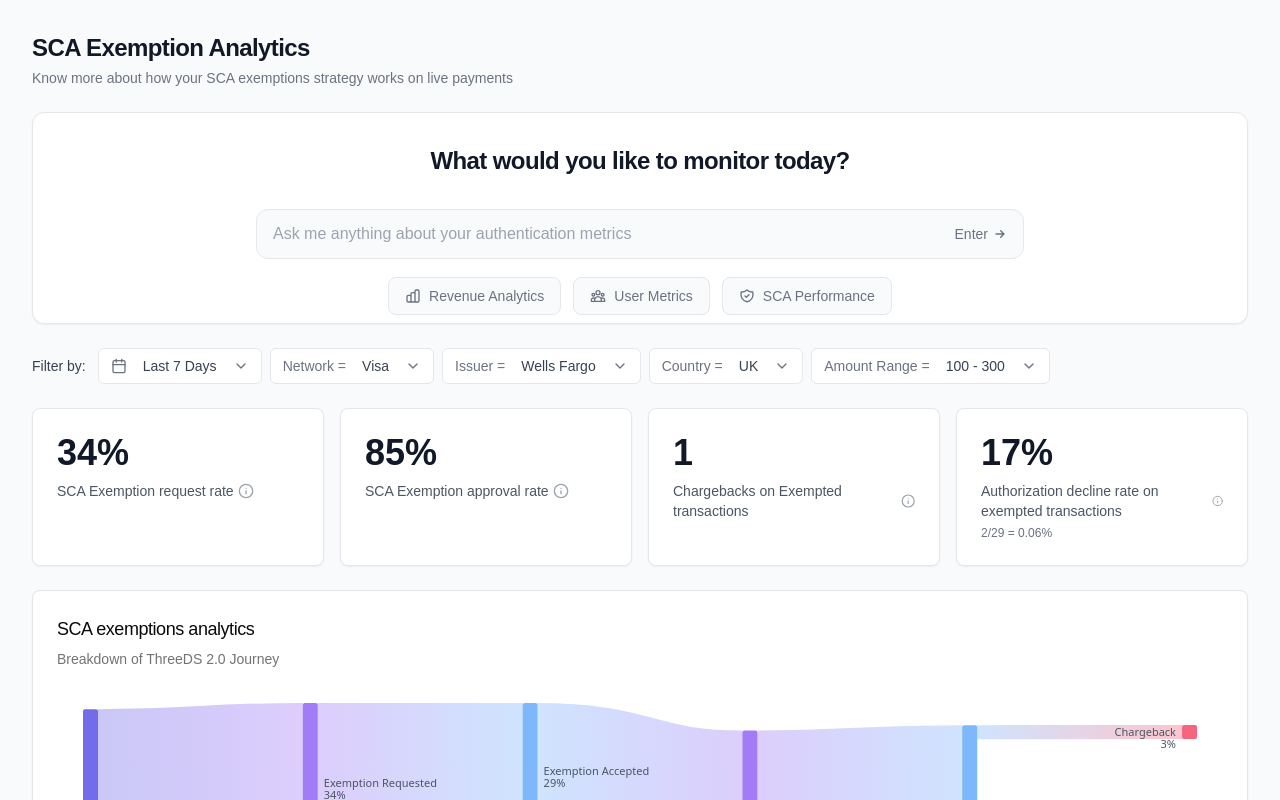
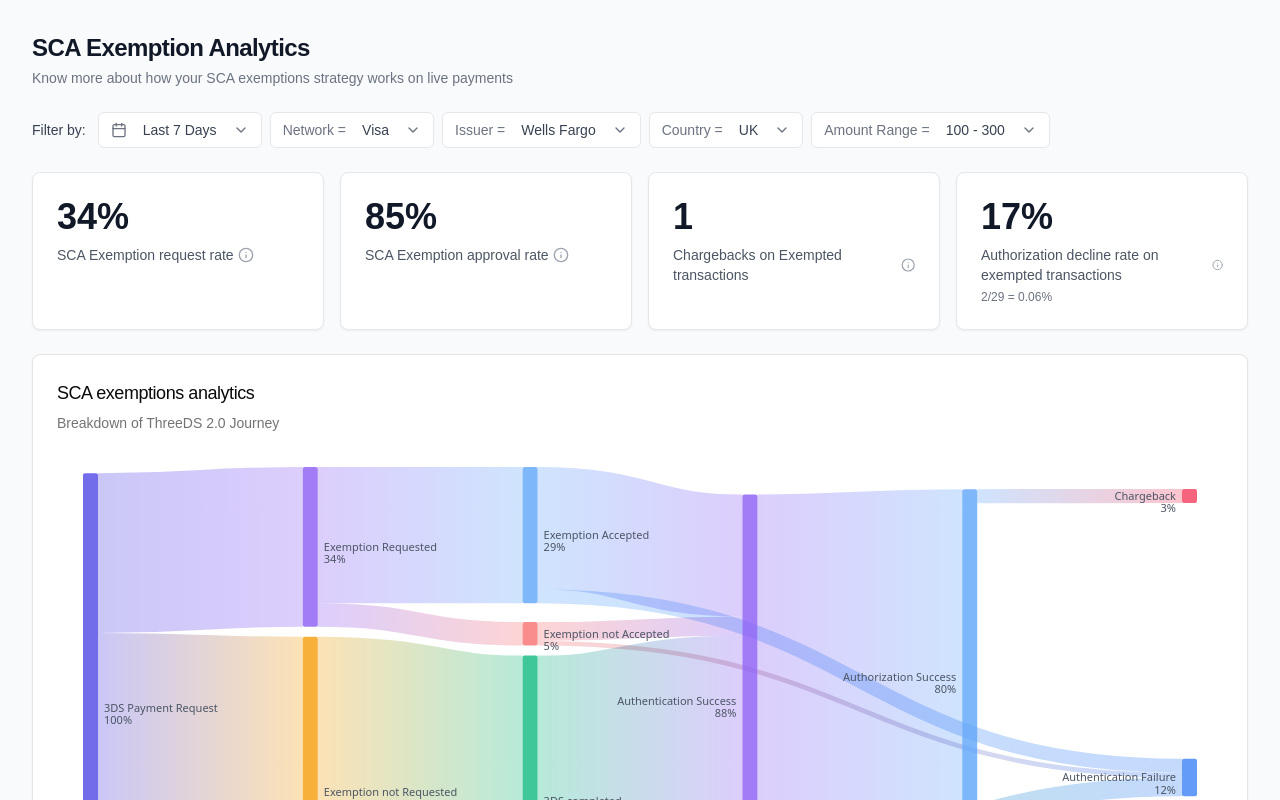
Before and after one commit to Sanskar2001/mock-dashboard, a Next.js app: page / in a window 1280 px wide. Shown: the top 800 px of the page. Built offline with nearby package versions, Linux system fonts and the light colour scheme.

Commit message:
removed chat bot

```diff
--- a/components/dashboard.tsx
+++ b/components/dashboard.tsx
@@ -552,152 +552,6 @@ export default function Dashboard() {
             </p>
           </div>
 
-          {/* Add v0-style interface */}
-          <div className="bg-white rounded-xl p-8 border border-gray-200 shadow-sm">
-            <h2 className="text-2xl font-bold tracking-tight text-gray-900 text-center mb-8">
-              What would you like to monitor today?
-            </h2>
-
-            <div className="relative mb-8 max-w-3xl mx-auto">
-              <form onSubmit={handleSubmit} className="relative">
-                <input
-                  type="text"
-                  value={question}
-                  onChange={(e) => setQuestion(e.target.value)}
-                  placeholder="Ask me anything about your authentication metrics"
-                  className="w-full px-4 py-3 bg-gray-50 text-gray-900 rounded-xl focus:outline-none focus:ring-1 focus:ring-gray-300 pr-28 text-base border border-gray-200"
-                />
-                <div className="absolute right-2 top-1/2 -translate-y-1/2 flex items-center gap-2">
-                  <button
-                    type="submit"
-                    className="p-2 text-gray-500 hover:text-gray-900 transition-colors duration-200 flex items-center gap-1"
-                  >
-                    <span className="text-sm">Enter</span>
-                    <svg
-                      className="w-4 h-4"
-                      fill="none"
-                      viewBox="0 0 24 24"
-                      stroke="currentColor"
-                    >
-                      <path
-                        strokeLinecap="round"
-                        strokeLinejoin="round"
-                        strokeWidth={2}
-                        d="M13 7l5 5m0 0l-5 5m5-5H6"
-                      />
-                    </svg>
-                  </button>
-                </div>
-              </form>
-
-              <div className="absolute -bottom-14 left-0 right-0">
-                <div className="flex gap-3 justify-center text-sm text-gray-500">
-                  <button
-                    onClick={() =>
-                      handleQuickAction("Show me our revenue analytics")
-                    }
-                    className="flex items-center gap-2 px-4 py-2 rounded-lg bg-gray-50 hover:bg-gray-100 transition-colors duration-200 border border-gray-200 text-sm"
-                  >
-                    <svg
-                      className="w-4 h-4"
-                      fill="none"
-                      viewBox="0 0 24 24"
-                      stroke="currentColor"
-                    >
-                      <path
-                        strokeLinecap="round"
-                        strokeLinejoin="round"
-                        strokeWidth={2}
-                        d="M9 19v-6a2 2 0 00-2-2H5a2 2 0 00-2 2v6a2 2 0 002 2h2a2 2 0 002-2zm0 0V9a2 2 0 012-2h2a2 2 0 012 2v10m-6 0a2 2 0 002 2h2a2 2 0 002-2m0 0V5a2 2 0 012-2h2a2 2 0 012 2v14a2 2 0 01-2 2h-2a2 2 0 01-2-2z"
-                      />
-                    </svg>
-                    Revenue Analytics
-                  </button>
-                  <button
-                    onClick={() =>
-                      handleQuickAction("Show me our user metrics")
-                    }
-                    className="flex items-center gap-2 px-4 py-2 rounded-lg bg-gray-50 hover:bg-gray-100 transition-colors duration-200 border border-gray-200 text-sm"
-                  >
-                    <svg
-                      className="w-4 h-4"
-                      fill="none"
-                      viewBox="0 0 24 24"
-                      stroke="currentColor"
-                    >
-                      <path
-                        strokeLinecap="round"
-                        strokeLinejoin="round"
-                        strokeWidth={2}
-                        d="M17 20h5v-2a3 3 0 00-5.356-1.857M17 20H7m10 0v-2c0-.656-.126-1.283-.356-1.857M7 20H2v-2a3 3 0 015.356-1.857M7 20v-2c0-.656.126-1.283.356-1.857m0 0a5.002 5.002 0 019.288 0M15 7a3 3 0 11-6 0 3 3 0 016 0zm6 3a2 2 0 11-4 0 2 2 0 014 0zM7 10a2 2 0 11-4 0 2 2 0 014 0z"
-                      />
-                    </svg>
-                    User Metrics
-                  </button>
-                  <button
-                    onClick={() =>
-                      handleQuickAction("Show me our SCA performance")
-                    }
-                    className="flex items-center gap-2 px-4 py-2 rounded-lg bg-gray-50 hover:bg-gray-100 transition-colors duration-200 border border-gray-200 text-sm"
-                  >
-                    <svg
-                      className="w-4 h-4"
-                      fill="none"
-                      viewBox="0 0 24 24"
-                      stroke="currentColor"
-                    >
-                      <path
-                        strokeLinecap="round"
-                        strokeLinejoin="round"
-                        strokeWidth={2}
-                        d="M9 12l2 2 4-4m5.618-4.016A11.955 11.955 0 0112 2.944a11.955 11.955 0 01-8.618 3.04A12.02 12.02 0 003 9c0 5.591 3.824 10.29 9 11.622 5.176-1.332 9-6.03 9-11.622 0-1.042-.133-2.052-.382-3.016z"
-                      />
-                    </svg>
-                    SCA Performance
-                  </button>
-                </div>
-              </div>
-            </div>
-
-            {response && (
-              <div className="mt-20 max-w-3xl mx-auto">
-                <div className="flex items-start gap-4">
-                  <div className="h-8 w-8 rounded-full bg-blue-50 flex items-center justify-center">
-                    <svg
-                      className="w-4 h-4 text-blue-500"
-                      viewBox="0 0 24 24"
-                      fill="currentColor"
-                    >
-                      <path d="M9.82727273,24 C9.82727273,22.4061111 11.3076364,21.0909091 13.0909091,21.0909091 C14.8741818,21.0909091 16.3545455,22.4061111 16.3545455,24 L9.82727273,24 Z M13.0909091,0 C17.7041818,0 21.8181818,3.77777778 21.8181818,8.44444444 C21.8181818,11.4444444 20.5090909,14.2222222 18.5454545,16.1111111 L18.5454545,19.6666667 L7.63636364,19.6666667 L7.63636364,16.1111111 C5.67272727,14.2222222 4.36363636,11.4444444 4.36363636,8.44444444 C4.36363636,3.77777778 8.47763636,0 13.0909091,0 Z" />
-                    </svg>
-                  </div>
-                  <div className="flex-1">
-                    <p className="text-sm text-gray-500 mb-4">
-                      {response.answer}
-                    </p>
-                    {response.metrics && response.metrics.length > 0 && (
-                      <div className="grid grid-cols-1 md:grid-cols-3 gap-4">
-                        {response.metrics.map((metric, index) => (
-                          <div
-                            key={index}
-                            className="bg-gray-50 rounded-lg p-4 border border-gray-200"
-                          >
-                            <p className="text-sm text-gray-500 mb-1">
-                              {metric.label}
-                            </p>
-                            <p className="text-lg font-medium text-gray-900">
-                              {metric.value}
-                            </p>
-                          </div>
-                        ))}
-                      </div>
-                    )}
-                  </div>
-                </div>
-              </div>
-            )}
-          </div>
-
           <FilterBar />
           <MetricsCards />
           <Card>
```
